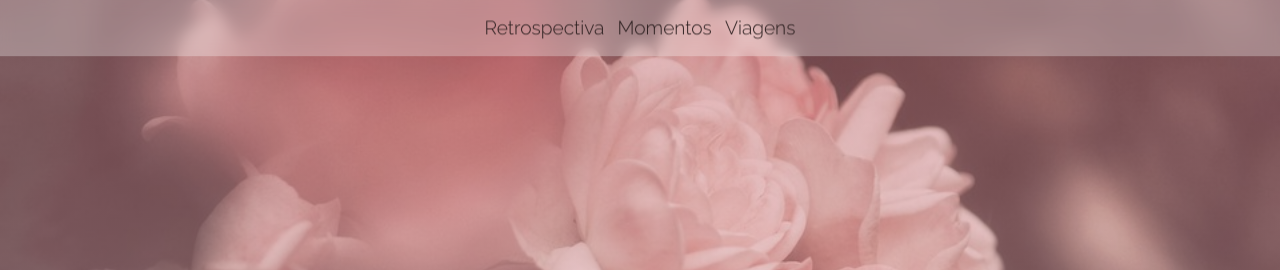
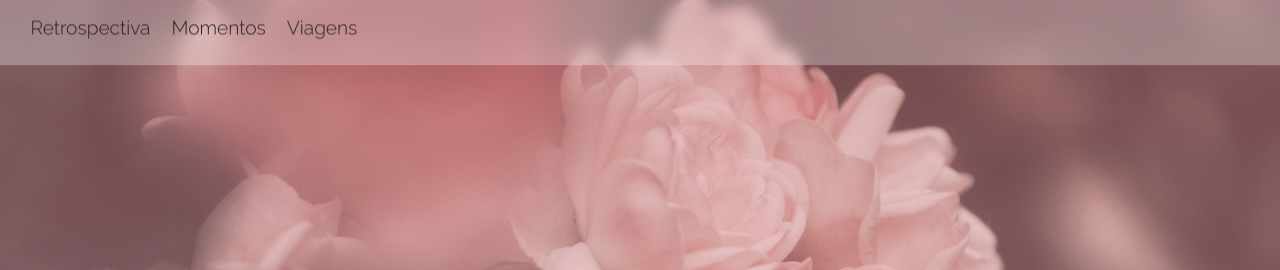
Before and after one commit to hebert-benigno/projeto-10-02, a plain HTML site: page index.html in a window 1280 px wide. Shown: the top 270 px of the page. Drawn offline with nearby package versions, Linux system fonts and the light colour scheme.

Commit message:
ajustando o menu, mas não tá completo

```diff
--- a/style/style.css
+++ b/style/style.css
@@ -59,12 +59,12 @@ header h1{
     font-family: var(--font2);
 }
 
-header nav{
+/*header nav{
     display: flex;
     align-items: center;
     justify-content: center;
     padding-top: 35px;
-}
+}*/
 
 /*BLUR
     background-color: rgba(255, 255, 255, 0.3);
@@ -84,36 +84,39 @@ section #tela-apresentacao{
 }
 
 header nav{
+    display: flex;
+    text-align: right;
     position: absolute;
     top: 3.5%;
     left: 50%;
     transform: translate(-50%, -50%);
     -webkit-backdrop-filter: blur(10px);
     background-color: rgba(255, 255, 255, 0.3);
-    text-align: right;
     line-height: 1;
     backdrop-filter: blur(7px);
     width: 100%;
     max-height: fit-content;
-    padding: 15px;
+    padding: 20px;
 }
 
 header nav a{
     font-family: var(--font3);
     color: #2b1f1f;
     text-decoration: none;
-    padding: 0px 5px;
+    padding: 8px;
     font-size: 1.2em;
     margin: 0vw 0.2vw;
     border-radius: 7px;
-    padding: 4px;
+    box-sizing: border-box;
 }
+
 header nav a:hover{
-    color:rgb(219, 231, 241);
-    transition: 0.5s;
     color: black;
+    transform: translate(-3px,-3px);
     background-color: rgba(211, 208, 208, 0.253);
     box-shadow: 1px 2px 4px rgba(0, 0, 0, 0.158);
+    transition: 0.5s;
+    border: 1px solid white;
 }
 header #tela-apresentacao h1{
     font-size: 9vw;
```
